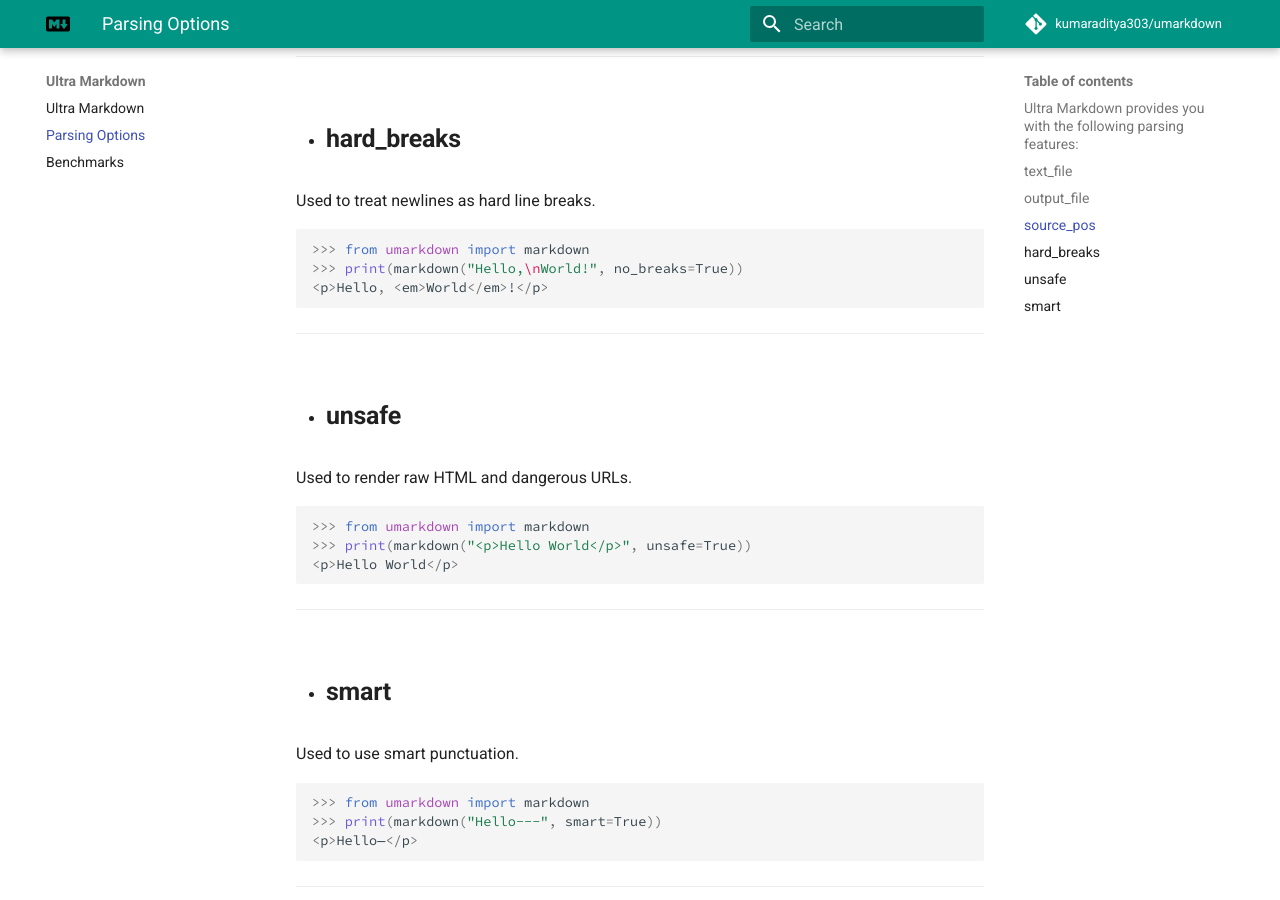
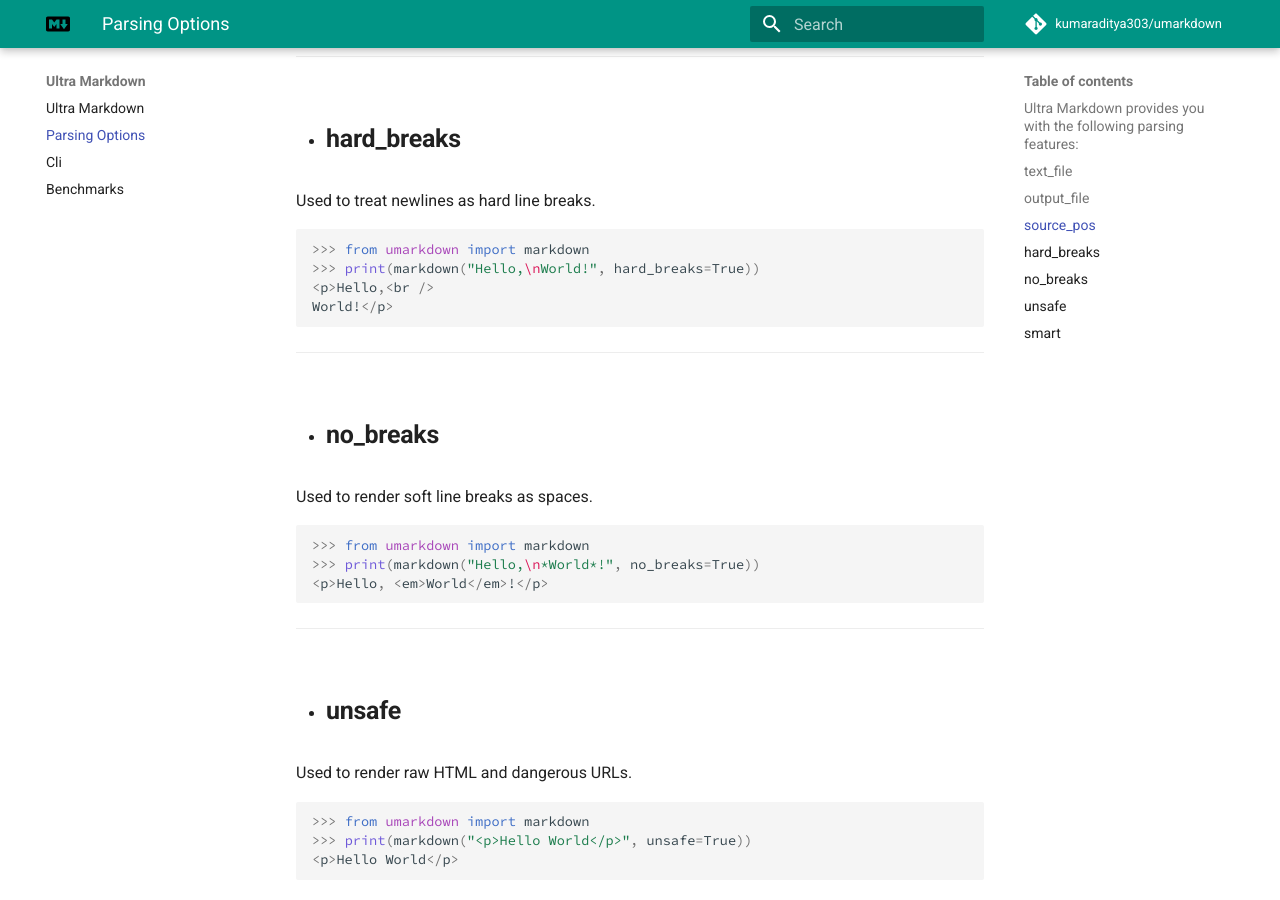
Before and after one commit to kumaraditya303/umarkdown, an MkDocs documentation site: the page built from docs/options.md, in a window 1280 px wide and 900 px high, scrolled down 1144 px. Built offline with MkDocs 1.6.1 and Material for MkDocs 9.7.7, drawn with Linux system fonts in a browser that asks for light colours; comment, search, counter and statistics services are not loaded.

````diff
--- a/.pre-commit-config.yaml
+++ b/.pre-commit-config.yaml
@@ -7,6 +7,7 @@ repos:
       - id: check-yaml
       - id: check-added-large-files
       - id: fix-encoding-pragma
+      - id: requirements-txt-fixer
   - repo: https://github.com/psf/black
     rev: 20.8b1
     hooks:
--- a/docs/options.md
+++ b/docs/options.md
@@ -55,7 +55,20 @@ Used to treat newlines as hard line breaks.
 
 ```python
 >>> from umarkdown import markdown
->>> print(markdown("Hello,\nWorld!", no_breaks=True))
+>>> print(markdown("Hello,\nWorld!", hard_breaks=True))
+<p>Hello,<br />
+World!</p>
+```
+
+---
+
+- ## **no_breaks**
+
+Used to render soft line breaks as spaces.
+
+```python
+>>> from umarkdown import markdown
+>>> print(markdown("Hello,\n*World*!", no_breaks=True))
 <p>Hello, <em>World</em>!</p>
 ```
 
--- a/mkdocs.yml
+++ b/mkdocs.yml
@@ -1,6 +1,6 @@
 site_name: Ultra Markdown
 site_description: Ultra Markdown, ultra fast (high performance) Markdown parser compliant with the markdown written in pure C with bindings for Python 3.7+.
-site_url: https://umarkdown.kumaraditya303.com
+site_url: https://kumaraditya303.github.io/umarkdown
 theme:
   name: material
   language: en
@@ -22,8 +22,9 @@ google_analytics:
   - auto
 repo_name: kumaraditya303/umarkdown
 repo_url: https://github.com/kumaraditya303/umarkdown
-edit_uri: ''
+edit_uri: ""
 nav:
   - Ultra Markdown: index.md
   - Parsing Options: options.md
+  - Cli: cli.md
   - Benchmarks: benchmarks.md
--- a/setup.cfg
+++ b/setup.cfg
@@ -1,5 +1,5 @@
 [tool:pytest]
-addopts = -vv
+addopts = -vv --cov umarkdown
 testpaths =
     tests
 [flake8]
@@ -12,4 +12,4 @@ ignore =
 profile = black
 [mypy]
 ignore_missing_imports = True
-python_version = 3.8
+python_version = 3.7
````
Also changed, not shown: README.md (+10 -0 lines), docs/cli.md (added, +33 -0 lines), docs/index.md (+39 -0 lines), requirements.txt (+7 -0 lines), setup.py (+4 -3 lines), 11 other files.
